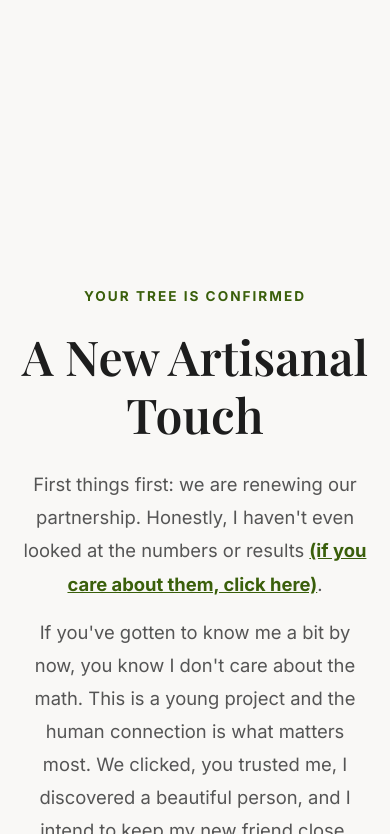
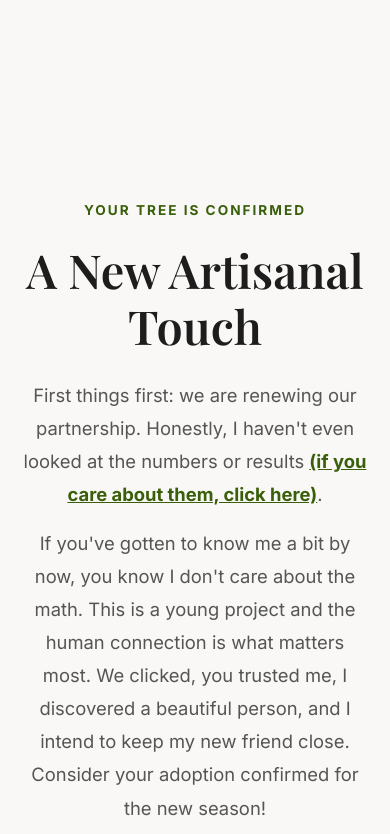
Before and after one commit to mdesinno/AdoptYourOlive, a website: page vip-ambassador.html in a window 390 px wide. Shown: the part 1166-2000 px from the top of the page. Drawn offline with nearby package versions, Linux system fonts and the light colour scheme; a web font is replaced by a local one.

Commit message:
fix responsive

```diff
--- a/vip-ambassador.html
+++ b/vip-ambassador.html
@@ -285,6 +285,15 @@
 
         @media (max-width: 600px) {
             .stats-grid { grid-template-columns: 1fr; }
+        }
+        /* 5. ADATTAMENTO TITOLI GIGANTI SU MOBILE */
+        @media (max-width: 768px) {
+            h1, h2 {
+                font-size: clamp(2rem, 12vw, 3.5rem) !important;
+                word-wrap: break-word;
+                overflow-wrap: break-word;
+                hyphens: auto;
+            }
         }
     </style>
 </head>
```
